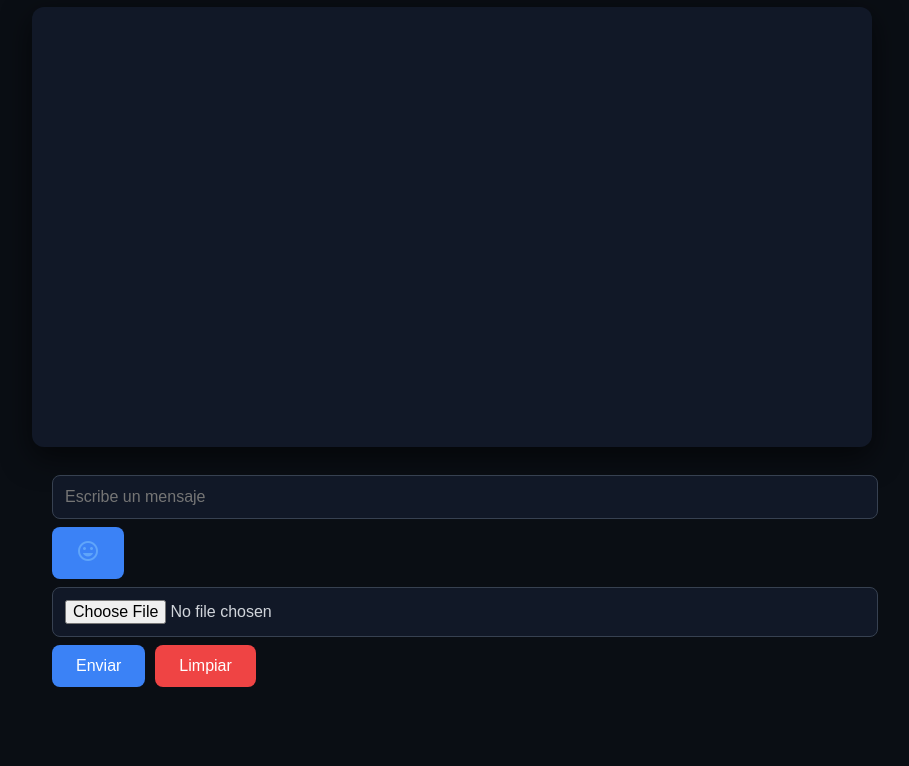
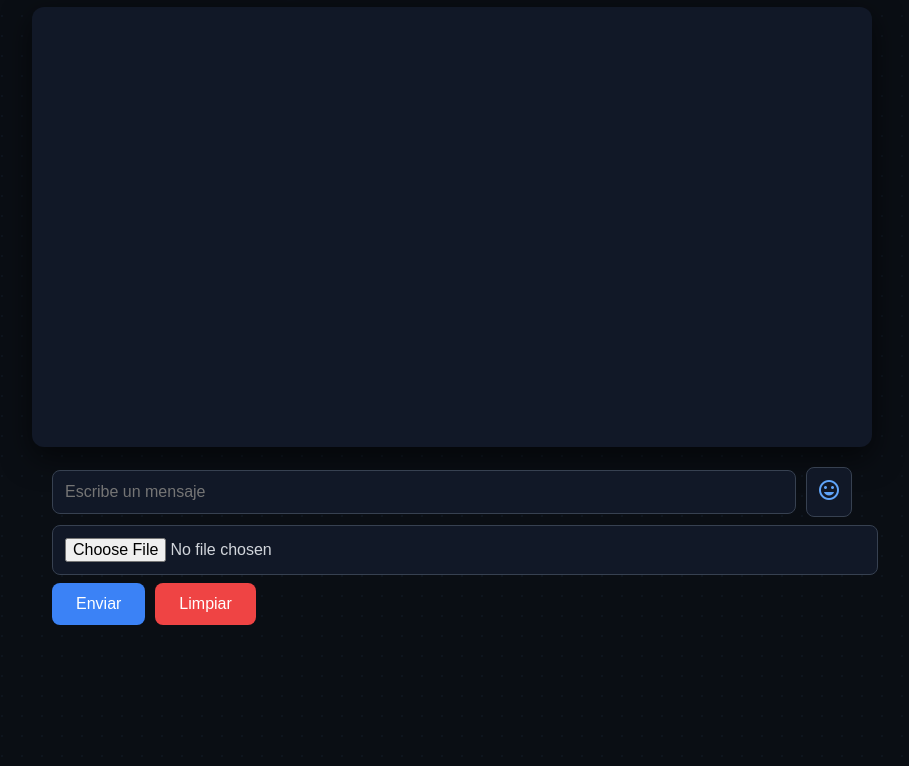
Before and after one commit to aaida6501-source/mi-chat-nuevo, a website: page public/index.html in a window 1280 px wide. Shown: the part 74-840 px from the top of the page, without its empty margins (188-1097 px from the left). Drawn offline with Linux system fonts and the light colour scheme.

Commit message:
Diseño ultra épico con emojis y fondo dinámico

```diff
--- a/public/estilos.css
+++ b/public/estilos.css
@@ -8,6 +8,26 @@ body {
   flex-direction: column;
   align-items: center;
   min-height: 100vh;
+  position: relative;
+  overflow: hidden;
+}
+body::before {
+  content: '';
+  position: absolute;
+  top: 0;
+  left: 0;
+  width: 100%;
+  height: 100%;
+  background: radial-gradient(circle, rgba(96, 165, 250, 0.1) 1px, transparent 1px);
+  background-size: 20px 20px;
+  opacity: 0.5;
+  z-index: -1;
+  animation: pulse 10s infinite;
+}
+@keyframes pulse {
+  0% { opacity: 0.3; }
+  50% { opacity: 0.5; }
+  100% { opacity: 0.3; }
 }
 header {
   display: flex;
@@ -18,9 +38,15 @@ header {
   margin-bottom: 20px;
 }
 h1 {
-  font-size: 24px;
+  font-size: 28px;
   color: #60a5fa;
   margin: 0;
+  animation: glow 2s infinite;
+}
+@keyframes glow {
+  0% { text-shadow: 0 0 5px #60a5fa; }
+  50% { text-shadow: 0 0 20px #60a5fa; }
+  100% { text-shadow: 0 0 5px #60a5fa; }
 }
 .language-container {
   display: flex;
@@ -85,7 +111,22 @@ h1 {
 #language:hover {
   background: #1f2937;
 }
-#message-input, #file-input {
+.message-input-container {
+  display: flex;
+  align-items: center;
+  gap: 10px;
+  width: 100%;
+}
+#message-input {
+  background: #111827;
+  color: #d1d5db;
+  border: 1px solid #374151;
+  padding: 12px;
+  border-radius: 8px;
+  width: 100%;
+  font-size: 16px;
+}
+#file-input {
   background: #111827;
   color: #d1d5db;
   border: 1px solid #374151;
@@ -95,6 +136,22 @@ h1 {
   max-width: 800px;
   margin: 8px 0;
   font-size: 16px;
+}
+emoji-picker {
+  --background: #111827;
+  --border-color: #374151;
+  --button-active-background: #3b82f6;
+  --button-hover-background: #1f2937;
+}
+.emoji-btn {
+  background: #111827;
+  border: 1px solid #374151;
+  border-radius: 8px;
+  padding: 10px;
+  cursor: pointer;
+}
+.emoji-btn:hover {
+  background: #1f2937;
 }
 .button-container {
   display: flex;
```
